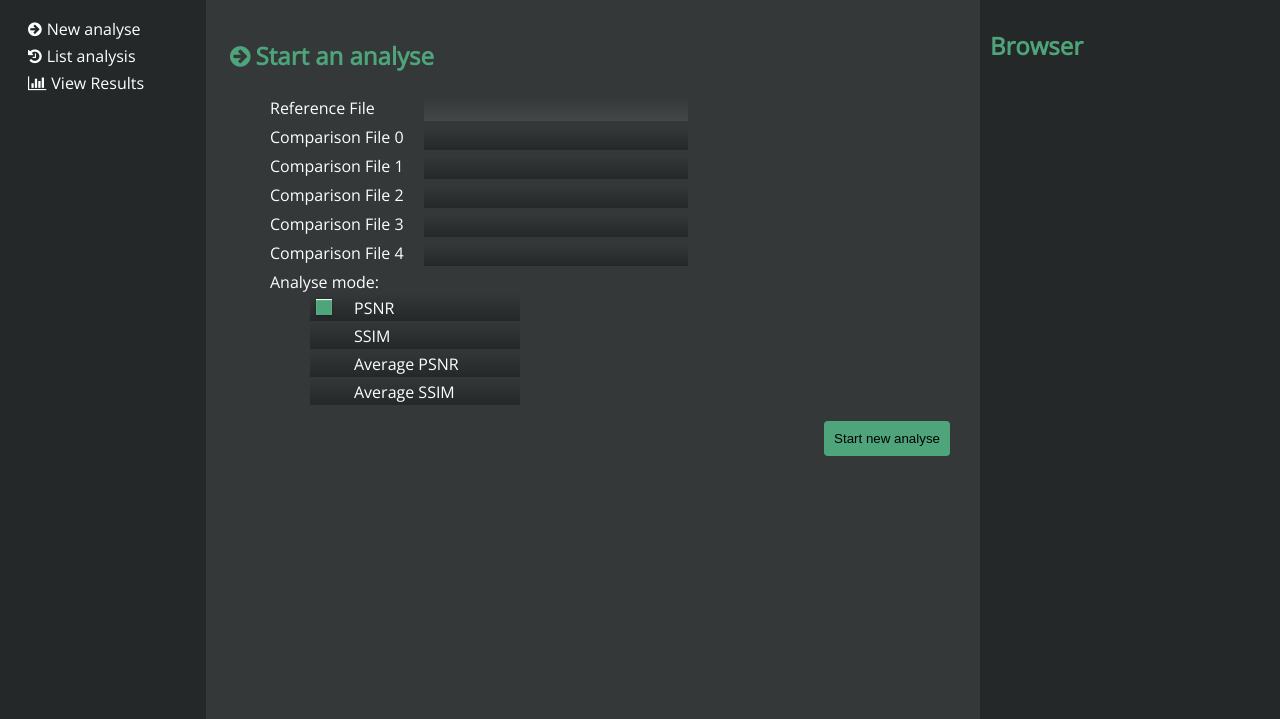
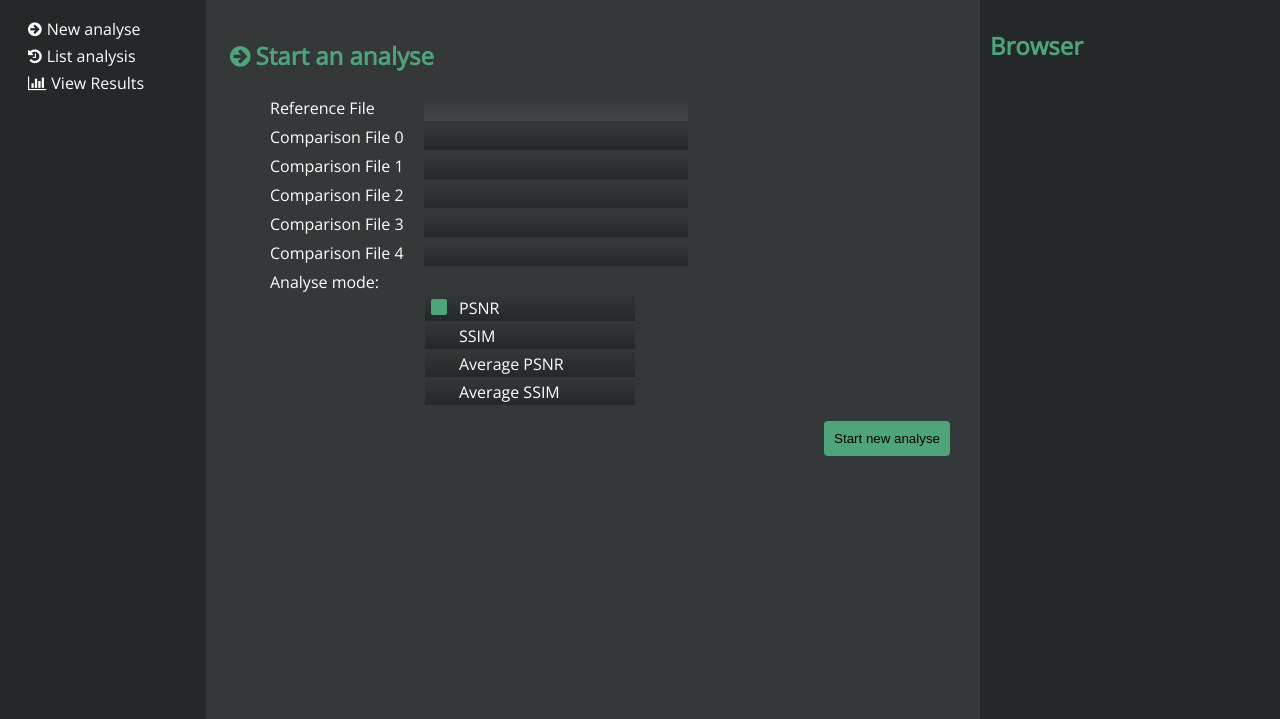
Before and after one commit to MarcAntoine-Arnaud/wisual, a Flask app: page /job in a window 1280 px wide. Shown: the part 81-800 px from the top of the page. Run offline with Flask 2, Linux system fonts and the light colour scheme.

Commit message:
minor update on style

```diff
--- a/wisual/static/css/main.css
+++ b/wisual/static/css/main.css
@@ -171,7 +171,7 @@ input[type=radio] {
 }
 
 .roundedOne {
-    margin-left: 40px;
+    margin-left: 155px;
     width: 210px;
     height: 28px;
     background: #242828;
@@ -196,11 +196,11 @@ input[type=radio] {
     position: absolute;
     width: 200px !important;
     height: 20px;
-    text-indent: 40px;
+    text-indent: 30px;
 
     -webkit-border-radius: 50px;
     -moz-border-radius: 50px;
-    border-radius: 0px;
+    border-radius: 2px;
     left: 4px;
     top: 4px;
 }
@@ -223,13 +223,9 @@ input[type=radio] {
 
     -webkit-border-radius: 50px;
     -moz-border-radius: 50px;
-    border-radius: 0px;
+    border-radius: 2px;
     top: 2px;
     left: 2px;
-
-    -webkit-box-shadow: inset 0px 1px 1px white, 0px 1px 3px rgba(0,0,0,0.3);
-    -moz-box-shadow: inset 0px 1px 1px white, 0px 1px 3px rgba(0,0,0,0.3);
-    box-shadow: inset 0px 1px 1px white, 0px 1px 3px rgba(0,0,0,0.3);
 }
 
 .roundedOne label:hover::after {
```
